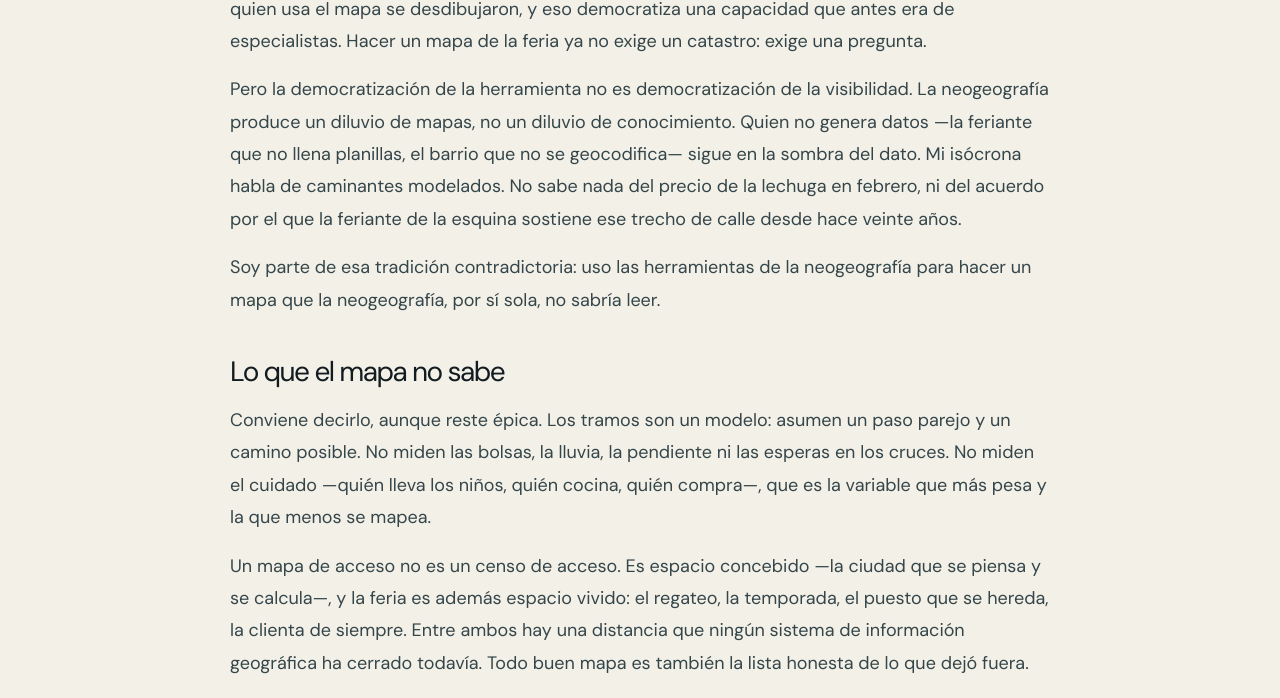
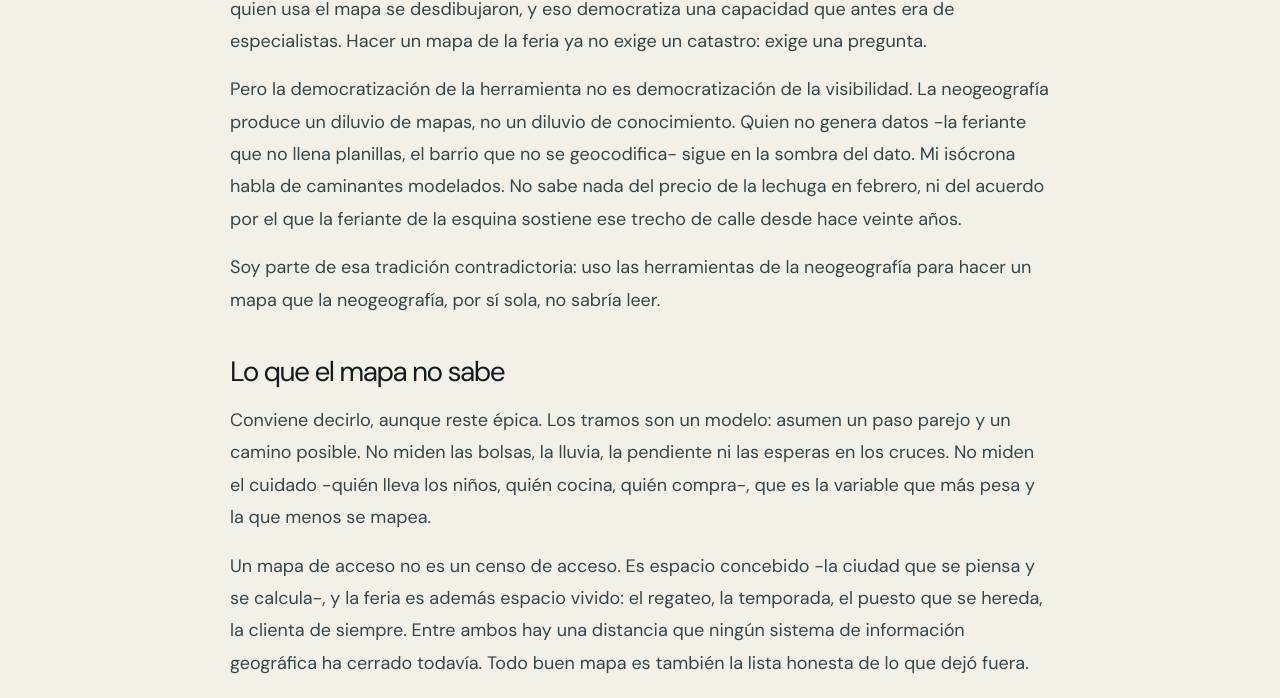
Before and after one commit to geoidegeoidal/geoidegeoidal.github.io, a Jekyll site: the page built from _posts/2026-09-22-la-feria-queda-a-quince-minutos.md, in a window 1280 px wide and 1400 px high, scrolled down 3625 px. Shown: the part 183-881 px from the top of the window. Built offline with Jekyll 4.4.1, drawn with Linux system fonts in a browser that asks for light colours; some of the changed text lies outside the part shown.

```diff
--- a/_posts/2026-09-22-la-feria-queda-a-quince-minutos.md
+++ b/_posts/2026-09-22-la-feria-queda-a-quince-minutos.md
@@ -11,7 +11,7 @@ categories: [ConMapas, GIS]
 
 No es una pregunta abstracta. Es la que se resuelve los martes o los viernes, con bolsas, con lluvia, con una hora entre clases y la compra. La distancia en metros no siempre la contesta: una cuadra con pendiente, un cruce largo o una autopista que corta el barrio cambian el viaje entero.
 
-Para este mapa de ConMapas cambié la regla: no medí metros, medí minutos caminando. Alrededor de cada feria libre del área metropolitana de Santiago dibujé tres tramos —5, 10 y 15 minutos— y dejé que el resto del fondo se apagara. Lo que queda es una lectura simple del acceso: quién tiene una feria a un cuarto de hora a pie.
+Para este mapa de ConMapas cambié la regla: no medí metros, medí minutos caminando. Alrededor de cada feria libre del área metropolitana de Santiago dibujé tres tramos -5, 10 y 15 minutos- y dejé que el resto del fondo se apagara. Lo que queda es una lectura simple del acceso: quién tiene una feria a un cuarto de hora a pie.
 
 ![Mapa de Santiago con isócronas peatonales de 5, 10 y 15 minutos alrededor de ferias libres]({{ '/assets/images/conmapas-social/ferias-santiago.webp' | relative_url }})
 
@@ -25,7 +25,7 @@ Es una ciudad de los 15 minutos no esperada: no la proyectó un urbanista, la so
 
 ## Lefebvre en la feria
 
-Lefebvre insistía en algo que hoy suena obvio y casi nadie aplica: el espacio no es un escenario donde pasan las cosas. El espacio se produce. Se produce en la práctica cotidiana —el recorrido de siempre, con las bolsas de siempre—, en las representaciones —el plano municipal que clasifica, regula y autoriza—, y en lo vivido, que es el espacio de quienes arman y desarman la feria antes de que amanezca.
+Lefebvre insistía en algo que hoy suena obvio y casi nadie aplica: el espacio no es un escenario donde pasan las cosas. El espacio se produce. Se produce en la práctica cotidiana -el recorrido de siempre, con las bolsas de siempre-, en las representaciones -el plano municipal que clasifica, regula y autoriza-, y en lo vivido, que es el espacio de quienes arman y desarman la feria antes de que amanezca.
 
 La feria es vida cotidiana en el sentido estricto que le interesaba a su crítica: ritmo y repetición. No está todos los días. Llega un martes o un viernes, ocupa la calle, y se va. Es un pulso urbano que el mapa plano no ve; a aprender una ciudad por sus pulsos, Lefebvre le llamaba ritmanálisis. Quien vive el barrio sabe la feria como sabe el sonido del camión los martes: sin consultar ningún plano.
 
@@ -35,7 +35,7 @@ Y su derecho a la ciudad no era el derecho a un centro bonito. Era una reivindic
 
 La geografía crítica hace una pregunta incómoda con cualquier mapa de acceso: ¿acceso para quién?
 
-Quince minutos caminando no son los mismos quince minutos para todos. No lo son con dos bolsas y un niño de la mano. No lo son con una rodilla operada. No lo son al anochecer, en una calle mal iluminada, para quien camina con miedo —y en esta ciudad, como en casi todas, la compra diaria recae sobre todo en mujeres, que cargan además con el resto del trabajo doméstico. El tiempo caminando es tiempo socialmente repartido, y se reparte mal.
+Quince minutos caminando no son los mismos quince minutos para todos. No lo son con dos bolsas y un niño de la mano. No lo son con una rodilla operada. No lo son al anochecer, en una calle mal iluminada, para quien camina con miedo -y en esta ciudad, como en casi todas, la compra diaria recae sobre todo en mujeres, que cargan además con el resto del trabajo doméstico. El tiempo caminando es tiempo socialmente repartido, y se reparte mal.
 
 Hay una segunda pregunta: ¿acceso a qué? El mapa rodea las ferias que están en el registro. Las que no tienen permiso, las itinerantes, las que negocian su lugar cada semana con el municipio o con el mercado inmobiliario, no aparecen: quedan fuera de la tabla de datos igual que quedan fuera de la formalidad. La justicia espacial, como la llamó Edward Soja siguiendo la veta de David Harvey, no es un adorno moral del urbanismo: es que la injusticia tiene geografía, y la geografía se puede dibujar.
 
@@ -47,15 +47,15 @@ Este mapa nació donde nacen muchos hoy: datos públicos de ODEPA, herramientas
 
 Conviene nombrar lo que eso es y lo que no es. Michael Goodchild le puso el debate teórico a esta ola con su idea de información geográfica voluntaria: las fronteras entre quien produce y quien usa el mapa se desdibujaron, y eso democratiza una capacidad que antes era de especialistas. Hacer un mapa de la feria ya no exige un catastro: exige una pregunta.
 
-Pero la democratización de la herramienta no es democratización de la visibilidad. La neogeografía produce un diluvio de mapas, no un diluvio de conocimiento. Quien no genera datos —la feriante que no llena planillas, el barrio que no se geocodifica— sigue en la sombra del dato. Mi isócrona habla de caminantes modelados. No sabe nada del precio de la lechuga en febrero, ni del acuerdo por el que la feriante de la esquina sostiene ese trecho de calle desde hace veinte años.
+Pero la democratización de la herramienta no es democratización de la visibilidad. La neogeografía produce un diluvio de mapas, no un diluvio de conocimiento. Quien no genera datos -la feriante que no llena planillas, el barrio que no se geocodifica- sigue en la sombra del dato. Mi isócrona habla de caminantes modelados. No sabe nada del precio de la lechuga en febrero, ni del acuerdo por el que la feriante de la esquina sostiene ese trecho de calle desde hace veinte años.
 
 Soy parte de esa tradición contradictoria: uso las herramientas de la neogeografía para hacer un mapa que la neogeografía, por sí sola, no sabría leer.
 
 ## Lo que el mapa no sabe
 
-Conviene decirlo, aunque reste épica. Los tramos son un modelo: asumen un paso parejo y un camino posible. No miden las bolsas, la lluvia, la pendiente ni las esperas en los cruces. No miden el cuidado —quién lleva los niños, quién cocina, quién compra—, que es la variable que más pesa y la que menos se mapea.
+Conviene decirlo, aunque reste épica. Los tramos son un modelo: asumen un paso parejo y un camino posible. No miden las bolsas, la lluvia, la pendiente ni las esperas en los cruces. No miden el cuidado -quién lleva los niños, quién cocina, quién compra-, que es la variable que más pesa y la que menos se mapea.
 
-Un mapa de acceso no es un censo de acceso. Es espacio concebido —la ciudad que se piensa y se calcula—, y la feria es además espacio vivido: el regateo, la temporada, el puesto que se hereda, la clienta de siempre. Entre ambos hay una distancia que ningún sistema de información geográfica ha cerrado todavía. Todo buen mapa es también la lista honesta de lo que dejó fuera.
+Un mapa de acceso no es un censo de acceso. Es espacio concebido -la ciudad que se piensa y se calcula-, y la feria es además espacio vivido: el regateo, la temporada, el puesto que se hereda, la clienta de siempre. Entre ambos hay una distancia que ningún sistema de información geográfica ha cerrado todavía. Todo buen mapa es también la lista honesta de lo que dejó fuera.
 
 ## Publicación
 
```
Also changed, not shown: HANDOFF.md (+4 -0 lines).
